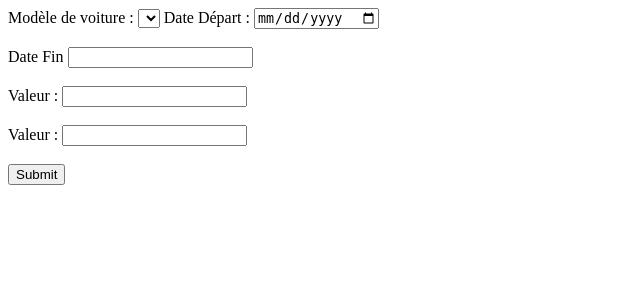
After one commit to Hourani963/PWebProjet-loactionVoitures, a PHP site: page /vue/site/FormAjoutFacture.html in a window 1280 px wide. The commit adds this page. Shown: the top 300 px of the page, without its empty margins (0-640 px from the left). Run offline with PHP 8.4, Linux system fonts and the light colour scheme; lists and menus that the app fills with data are empty.

Commit message:
Form Enregistrement Facture

```diff
--- a/controle/clients.php
+++ b/controle/clients.php
@@ -50,4 +50,8 @@ function inscrire(){
 }
 
 
+function addFacture(){
+    require('/vue/site/accueilAbon.tpl');
+}
+
 ?>
--- /dev/null
+++ b/vue/site/FormAjoutFacture.html
@@ -0,0 +1,30 @@
+<!DOCTYPE html>
+<html lang="en">
+<head>
+    <meta charset="UTF-8">
+    <title>Title</title>
+</head>
+<body>
+    <form action="./index.php?controle=clients&action=addFacture" method="post">
+        <label for="Modele">Modèle de voiture : </label>
+        <select id="Modele" name="Modele">
+            <?php
+                if($Voiture != false){
+                    foreach($Voiture as $v){
+                        echo "<option value=\" . $v['id_vec'] . \">" . utf8_encode($v['model']) . "</option>"
+                    }
+                }
+            ?>
+        </select>
+        <label for="StartDate">Date Départ : </label>
+        <input type="date" id="StartDate" name="StartDate"><br><br>
+        <label for="EndDate">Date Fin</label>
+        <input type="text" id="EndDate" name="EndDate"><br><br>
+        <label for="valeur">Valeur : </label>
+        <input type="text" id="valeur" name="valeur"><br><br>
+        <label for="Etat">Valeur : </label>
+        <input type="text" id="Etat" name="Etat"><br><br>
+        <input type="submit" value="Submit">
+    </form>
+</body>
+</html>
```
